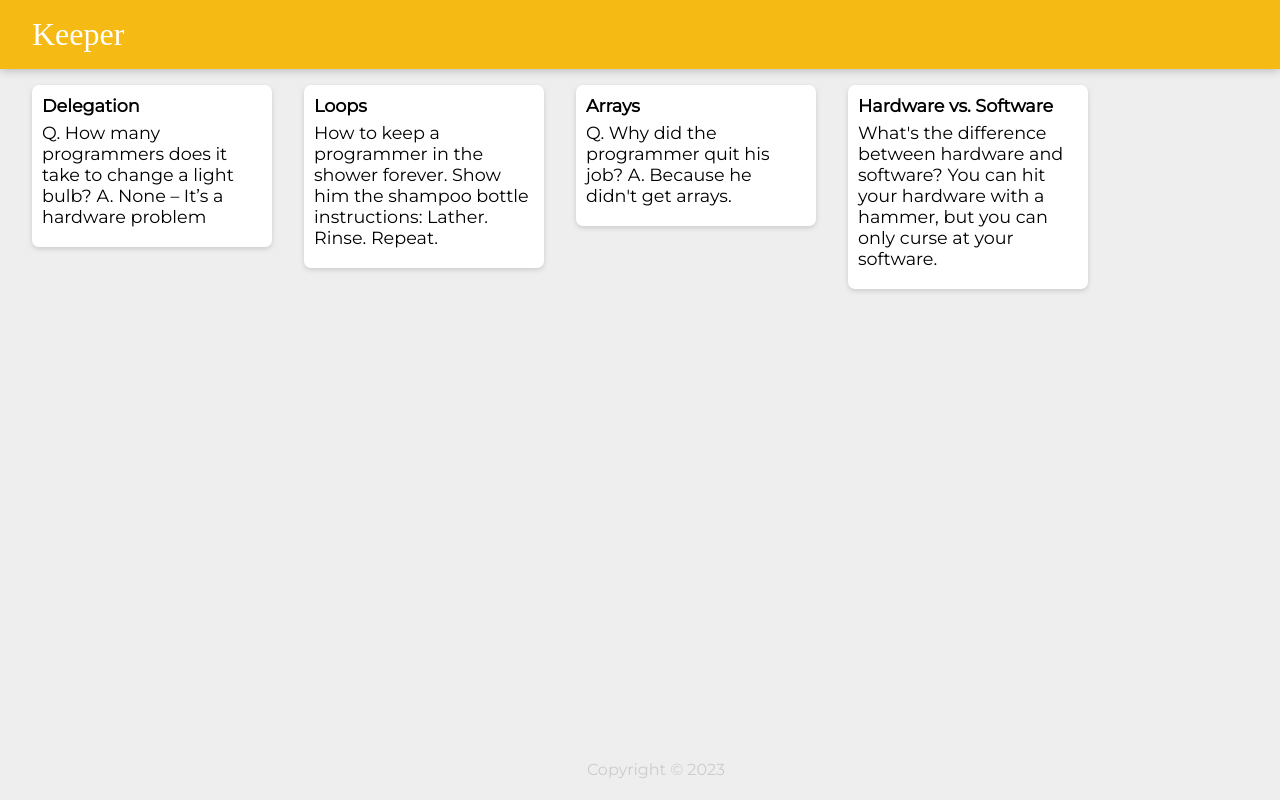
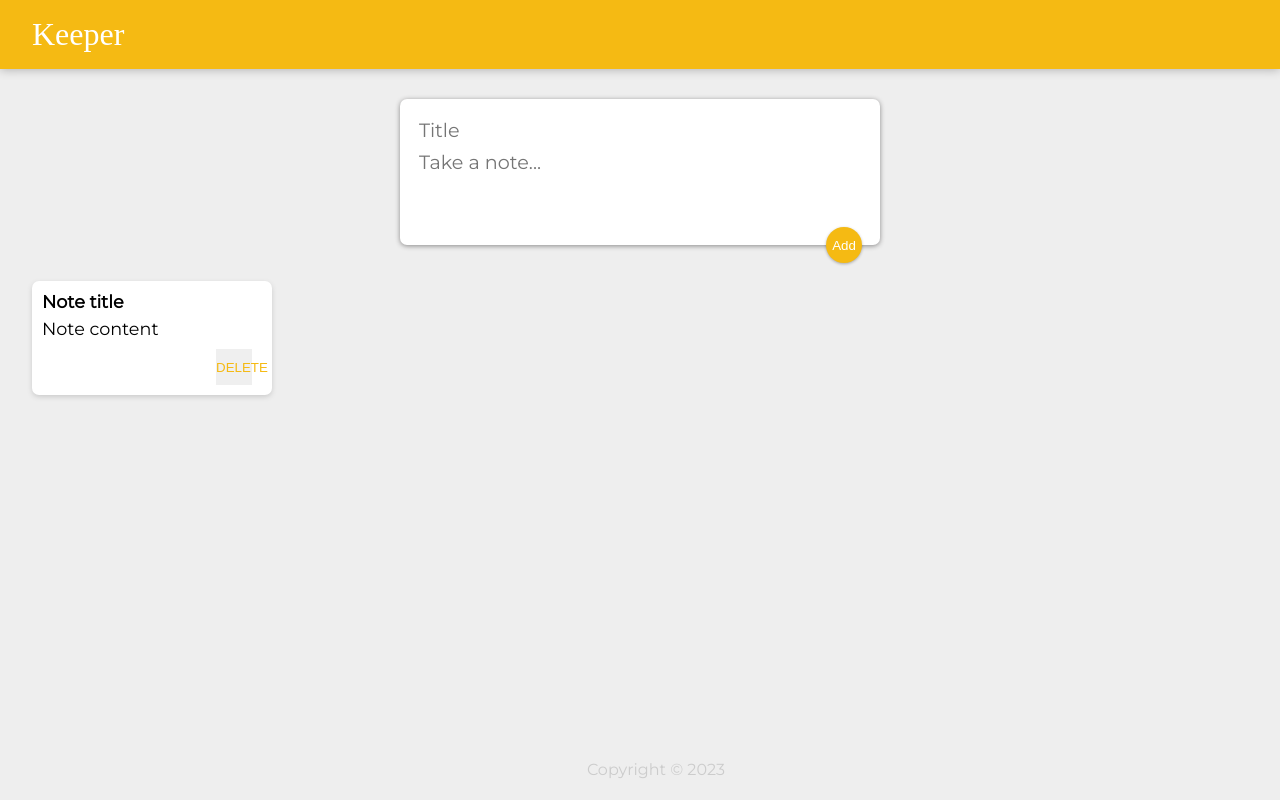
Before and after one commit to craigea92/the-keeper-app, a React (Create React App) app: page / in a window 1280 px wide. Built offline with nearby package versions, Linux system fonts and the light colour scheme; a web font is replaced by a local one.

Commit message:
Updating old files and added some basic CSS

```diff
--- a/public/styles.css
+++ b/public/styles.css
@@ -54,3 +54,49 @@
   white-space: pre-wrap;
   word-wrap: break-word;
 }
+
+.note button {
+  position: relative;
+  float: right;
+  margin-right: 10px;
+  color: #f5ba13;
+  border: none;
+  width: 36px;
+  height: 36px;
+  cursor: pointer;
+  outline: none;
+}
+
+form {
+  position: relative;
+  width: 480px;
+  margin: 30px auto 20px auto;
+  background: #fff;
+  padding: 15px;
+  border-radius: 7px;
+  box-shadow: 0 1px 5px rgb(138, 137, 137);
+}
+form input,
+form textarea {
+  width: 100%;
+  border: none;
+  padding: 4px;
+  outline: none;
+  font-size: 1.2em;
+  font-family: inherit;
+  resize: none;
+}
+form button {
+  position: absolute;
+  right: 18px;
+  bottom: -18px;
+  background: #f5ba13;
+  color: #fff;
+  border: none;
+  border-radius: 50%;
+  width: 36px;
+  height: 36px;
+  box-shadow: 0 1px 3px rgba(0, 0, 0, 0.3);
+  cursor: pointer;
+  outline: none;
+}
--- a/src/components/App.jsx
+++ b/src/components/App.jsx
@@ -2,21 +2,17 @@
 import Header from "./Header";
 import Footer from "./Footer";
 import Note from "./Note";
-import notes from "../notes";
-
+import CreateArea from "./CreateArea";
 
 function App() {
-  return <div>
-    <Header />
-    {notes.map(noteItem =>
-      <Note
-        key={noteItem.key}
-        title={noteItem.title}
-        content={noteItem.content}
-  />
-)}
-    <Footer />
-  </div>
+  return (
+    <div>
+      <Header />
+      <CreateArea />
+      <Note key={1} title="Note title" content="Note content" />
+      <Footer />
+    </div>
+  );
 }
 
 export default App;
--- /dev/null
+++ b/src/components/CreateArea.jsx
@@ -0,0 +1,15 @@
+import React from "react";
+
+function CreateArea() {
+  return (
+    <div>
+      <form>
+        <input name="title" placeholder="Title" />
+        <textarea name="content" placeholder="Take a note..." rows="3" />
+        <button>Add</button>
+      </form>
+    </div>
+  );
+}
+
+export default CreateArea;
--- a/src/components/Note.jsx
+++ b/src/components/Note.jsx
@@ -1,10 +1,13 @@
 import React from "react";
 
 function Note(props) {
-  return <div className="note">
-    <h1>{props.title}</h1>
-    <p>{props.content}</p>
-  </div>
+  return (
+    <div className="note">
+      <h1>{props.title}</h1>
+      <p>{props.content}</p>
+      <button>DELETE</button>
+    </div>
+  );
 }
 
 export default Note;
```
Also changed, not shown: src/components/Header.jsx (+6 -4 lines), src/components/Footer.jsx (line endings or trailing spaces).
